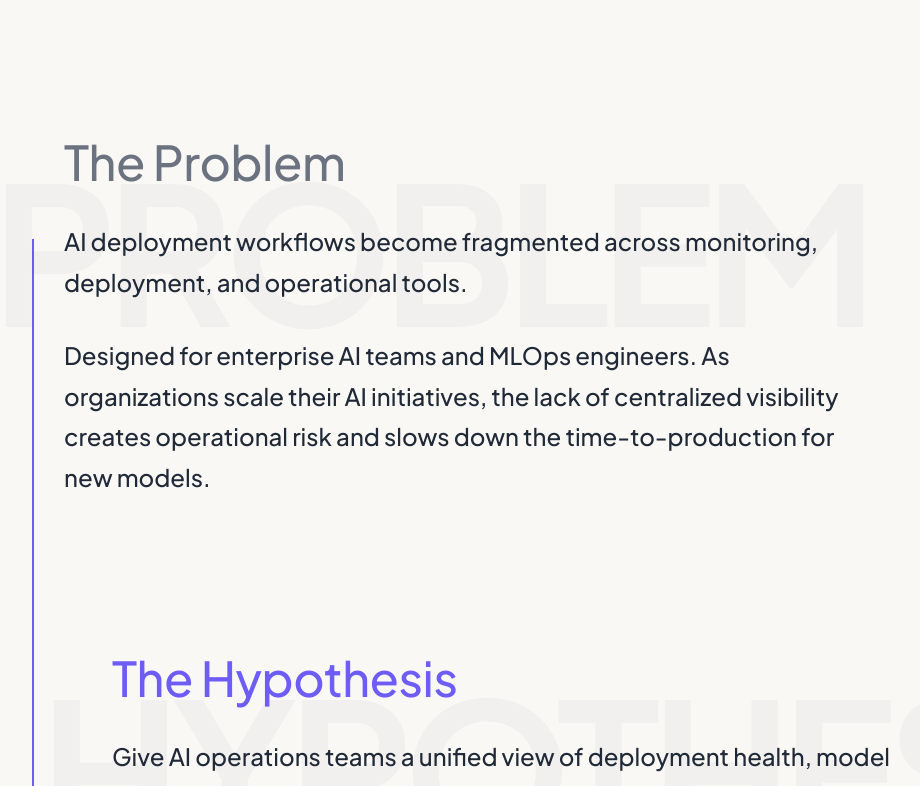
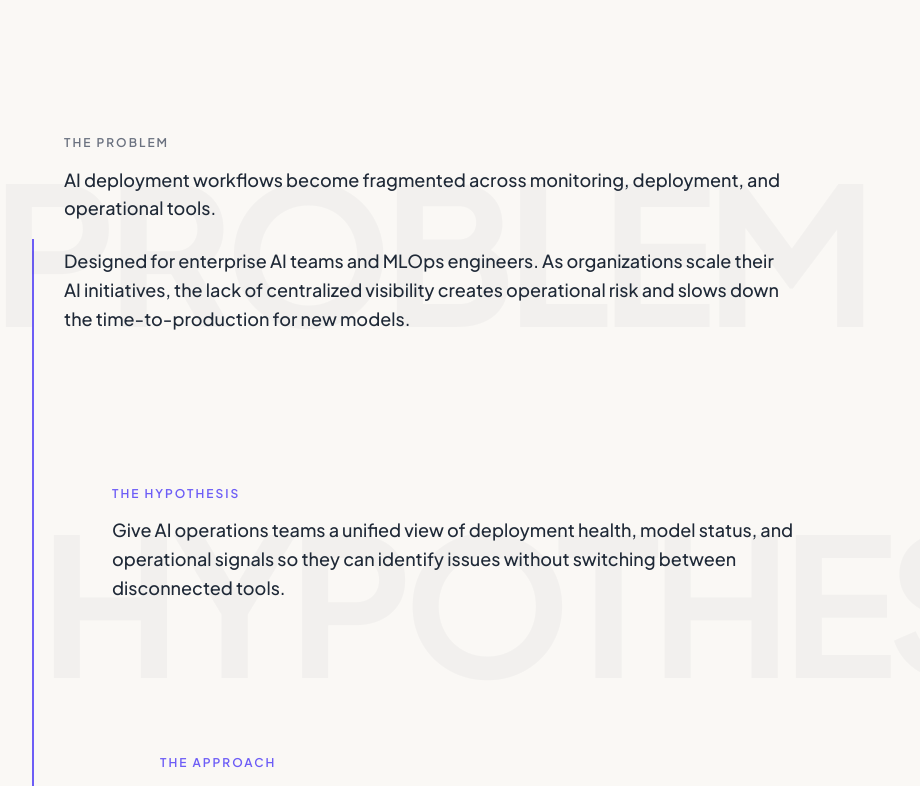
Before and after one commit to Gayathripocharam/DesignPlunge, a React (Vite) app: page /work/ai-operations-platform in a window 1280 px wide. Shown: the part 940-1726 px from the top of the page, without its empty margins (8-928 px from the left). Built offline with nearby package versions, Linux system fonts and the light colour scheme; no server answers.

Commit message:
style(work): match narrative stepper typography to global site scale

```diff
--- a/src/components/business/CaseStudyDetail/CaseStudyDetail.module.css
+++ b/src/components/business/CaseStudyDetail/CaseStudyDetail.module.css
@@ -180,10 +180,11 @@
 }
 
 .editorialTitle {
-  font-size: clamp(32px, 5vw, 48px);
-  font-weight: 500;
-  margin: 0 0 32px 0;
-  letter-spacing: -0.01em;
+  font-size: 12px;
+  font-weight: 600;
+  letter-spacing: 2px;
+  text-transform: uppercase;
+  margin: 0 0 16px 0;
 }
 
 .labelNeutral {
@@ -195,14 +196,14 @@
 }
 
 .editorialContent {
-  font-size: clamp(18px, 2.5vw, 24px);
-  line-height: 1.7;
+  font-size: 18px;
+  line-height: 1.6;
   color: var(--text);
-  max-width: 800px;
+  max-width: 720px;
 }
 
 .editorialContent p {
-  margin: 0 0 32px 0;
+  margin: 0 0 24px 0;
 }
 
 .editorialContent p:last-child {
```
